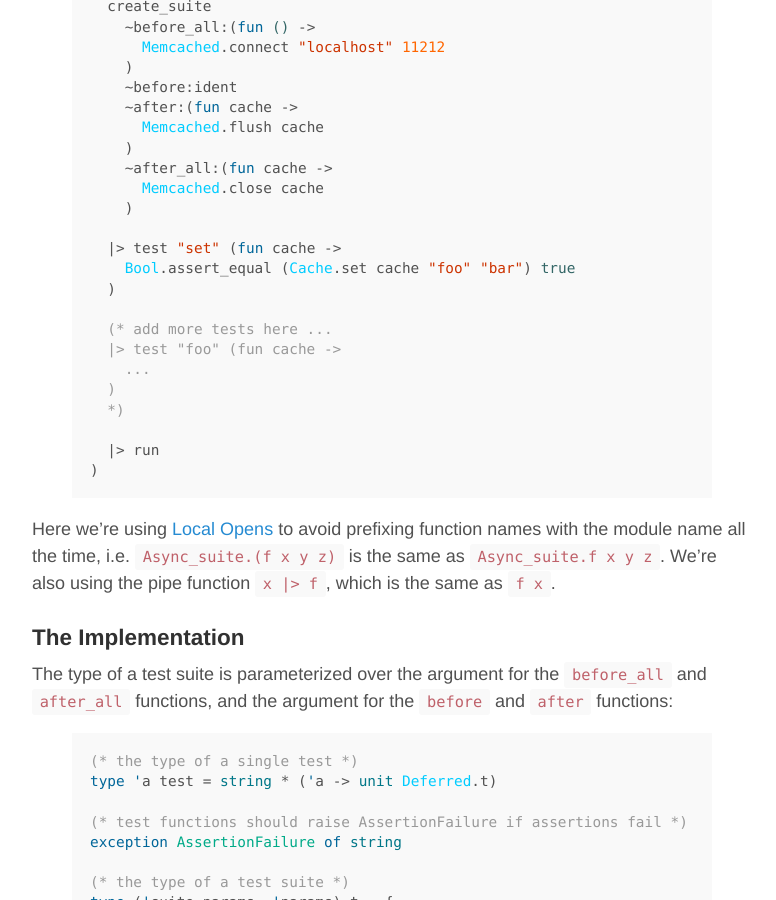
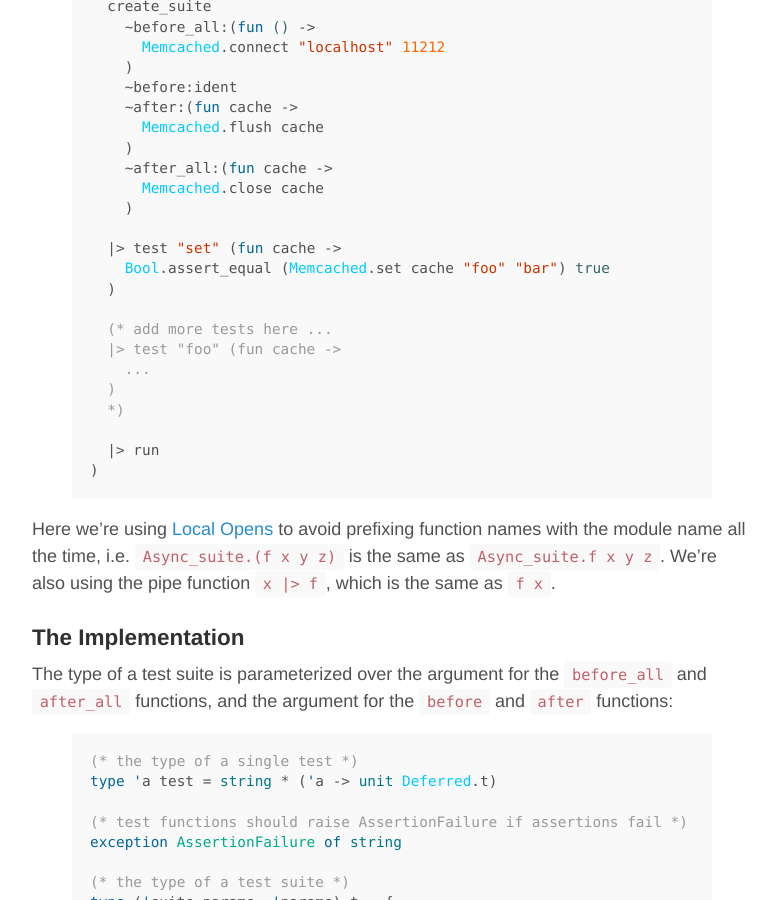
Before and after one commit to andreas/andreas.github.io, a Jekyll site: the page built from _posts/2014-09-11-testing-ocaml-code-with-async.md, in a window 1280 px wide and 900 px high, scrolled down 773 px. Shown: the whole window, without its empty margins (248-1024 px from the left). Built offline with Jekyll 4.4.1, drawn with Linux system fonts in a browser that asks for light colours; Markdown is read by kramdown in place of the engine named in the settings; comment, search, counter and statistics services are not loaded; some of the changed text lies outside the part shown.

Commit message:
Small tweaks.

```diff
--- a/_posts/2014-09-11-testing-ocaml-code-with-async.md
+++ b/_posts/2014-09-11-testing-ocaml-code-with-async.md
@@ -33,7 +33,7 @@
     )
 
   |> test "set" (fun cache ->
-    Bool.assert_equal (Cache.set cache "foo" "bar") true
+    Bool.assert_equal (Memcached.set cache "foo" "bar") true
   )
 
   (* add more tests here ...
@@ -158,8 +158,8 @@
 These asserters make it easy to write concise assertions:
 
 {% highlight ocaml %}
-String.assert_equal (Cache.get  cache "mykey") "foo"
-Int64.assert_equal  (Cache.incr cache "count") 42L
+String.assert_equal (Memcached.get  cache "mykey") "foo"
+Int64.assert_equal  (Memcached.incr cache "count") 42L
 {% endhighlight %}
 
 ### Wrap up
```
